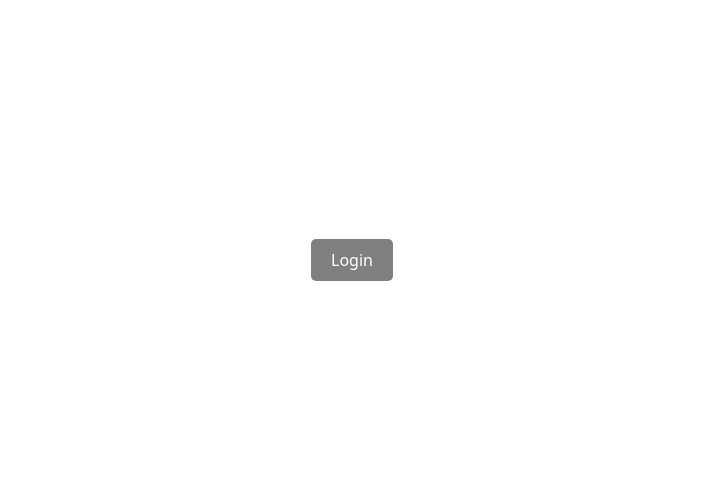
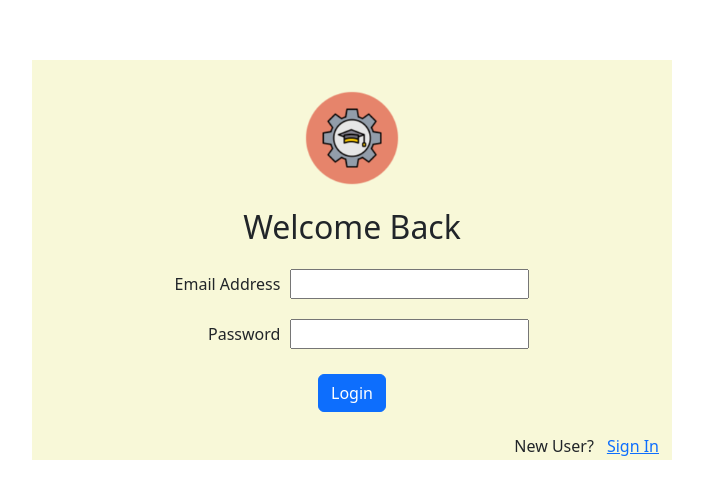
Before and after one commit to shr-gitt/Personal-Knowledge-Management-App, a React app in the folder frontend/: page /login in a window 1280 px wide. Shown: the part 140-638 px from the top of the page, without its empty margins (288-991 px from the left). Built offline with nearby package versions, Linux system fonts and the light colour scheme; the HTML template or start-up script is replaced by a standard one.

Commit message:
Login Page

```diff
--- a/frontend/package.json
+++ b/frontend/package.json
@@ -10,6 +10,7 @@
     "preview": "vite preview"
   },
   "dependencies": {
+    "bootstrap": "^5.3.8",
     "react": "^19.2.0",
     "react-dom": "^19.2.0",
     "react-icons": "^5.5.0",
@@ -17,6 +18,7 @@
   },
   "devDependencies": {
     "@eslint/js": "^9.39.1",
+    "@types/bootstrap": "^5.2.10",
     "@types/react": "^19.2.2",
     "@types/react-dom": "^19.2.2",
     "@vitejs/plugin-react": "^5.1.0",
--- a/frontend/src/App.tsx
+++ b/frontend/src/App.tsx
@@ -10,6 +10,7 @@ import Settings from './Pages/Settings';
 import Profile from './Pages/Profile';
 import Layout from './Components/Layout';
 import { useState } from 'react';
+import 'bootstrap/dist/css/bootstrap.min.css';
 
 function App() {
   const [isLoggedIn, setIsLoggedIn] = useState(false);
--- a/frontend/src/Components/Button.tsx
+++ b/frontend/src/Components/Button.tsx
@@ -9,15 +9,15 @@ interface Props {
 const Button = ({ children, onClick, color }: Props) => {
     return (
     <button
-        className={"btn btn-" + color}
+        className={"btn btn-"+color}
         onClick={onClick}
-        style={{
+        /*style={{
         padding: '10px 20px',
-        backgroundColor: color === 'primary' ? 'blue' : 'gray',
-        color: 'white',
+        //backgroundColor: color === 'primary' ? 'blue' : 'gray',
+        //color: color,
         border: 'none',
         borderRadius: '5px',
-        }}
+        }}*/
     >
     {children}
     </button>
--- /dev/null
+++ b/frontend/src/Pages/Login.css
@@ -0,0 +1,44 @@
+.layout {
+    display: flex;
+    flex-direction: column;
+    align-items: center;
+    justify-content: center;
+    height: 50vh;
+    width: 50vw;
+    background-color: hsla(60, 68%, 78%, 0.414);
+}
+
+.logo {
+    width: 140px;
+    height: 140px;
+}
+
+.inputForm{
+    margin-top: 15px;
+    display: flex;
+    flex-direction: column;
+    gap: 20px;
+    margin-bottom: 25px;
+}
+
+.labels{
+    display: block;
+}
+
+.inputs{
+    display: flex;
+    flex-direction: row;
+    align-items:center;
+    align-self:flex-end;
+    gap: 10px;
+    min-height: 20px;
+}
+
+.signIn{
+    margin-top: 15px;
+    display: flex;
+    flex-direction: row;
+    align-items:baseline;
+    align-self:flex-end;
+    height: 25px;
+}
--- a/frontend/src/Pages/Login.tsx
+++ b/frontend/src/Pages/Login.tsx
@@ -1,5 +1,7 @@
 import Button from "../Components/Button"
-import { useNavigate } from "react-router-dom";
+import { useNavigate, Link } from 'react-router-dom';
+import Logo from '../assets/logo.png';
+import "./Login.css";
 
 interface Props{
     onLogin : () => void;
@@ -13,7 +15,26 @@ const Login = ({onLogin}:Props) =>{
         navigate("/");
     }
 
-    return  <Button onClick={handleLogin} color='secondary'>Login</Button>
+    return  <div className="layout">
+        <img src={Logo} alt="App Logo" className='logo'/>
+        <h2>Welcome Back</h2>
+        <form className="inputForm">
+            <div className="inputs">
+                <label className="labels">Email Address</label>
+                <input type="email" name="Email Address" />
+            </div>
+            <div className="inputs">
+                <label className="labels">Password</label>
+                <input type="password" name="Password" />
+            </div>
+        </form>
+
+        <Button onClick={handleLogin} color='primary'>Login</Button>
+        <div className="signIn">
+            <label className="labels">New User?</label>
+            <Button onClick={handleLogin} color='link'>Sign In</Button>
+        </div>
+    </div>
 }
 
 export default Login
--- /dev/null
+++ b/frontend/src/types/assets.d.ts
@@ -0,0 +1,3 @@
+declare module '*.png';
+declare module '*.jpg';
+declare module '*.jpeg';
```
Also changed, not shown: frontend/src/assets/logo.png (added), 1 other file (tests, documents, lock files or other folders).
